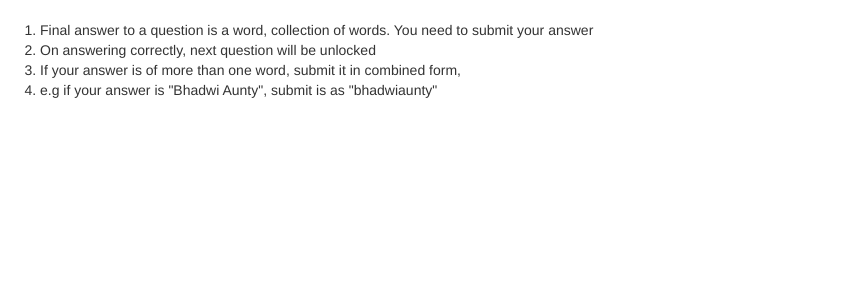
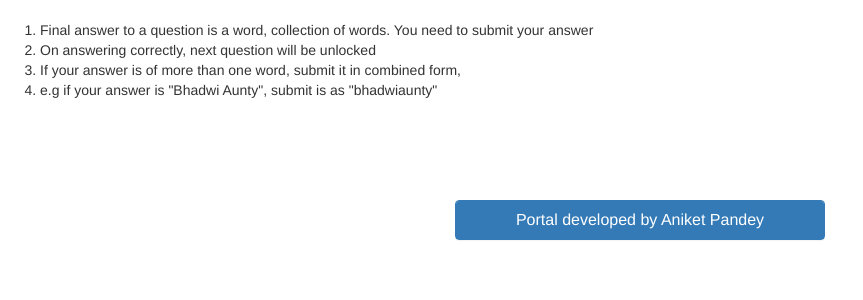
Before and after one commit to aniketp/Odyssey, a Django app: page / in a window 1280 px wide. Shown: the part 215-515 px from the top of the page, without its empty margins (0-863 px from the left). Run offline with Django 3.2, Linux system fonts and the light colour scheme; some libraries are stand-ins or nearby versions.

Commit message:
Developer info

```diff
--- a/landing/templates/landing.html
+++ b/landing/templates/landing.html
@@ -52,4 +52,12 @@
         </ol>
     </div>
 
+    <div class="container text-center" style="max-width: 400px; margin-top: 100px">
+        <div class="panel panel-primary">
+            <div class="panel-heading">
+                <h2 class="panel-title">Portal developed by Aniket Pandey</h2>
+            </div>
+        </div>
+    </div>
+
 {% endblock %}
```
